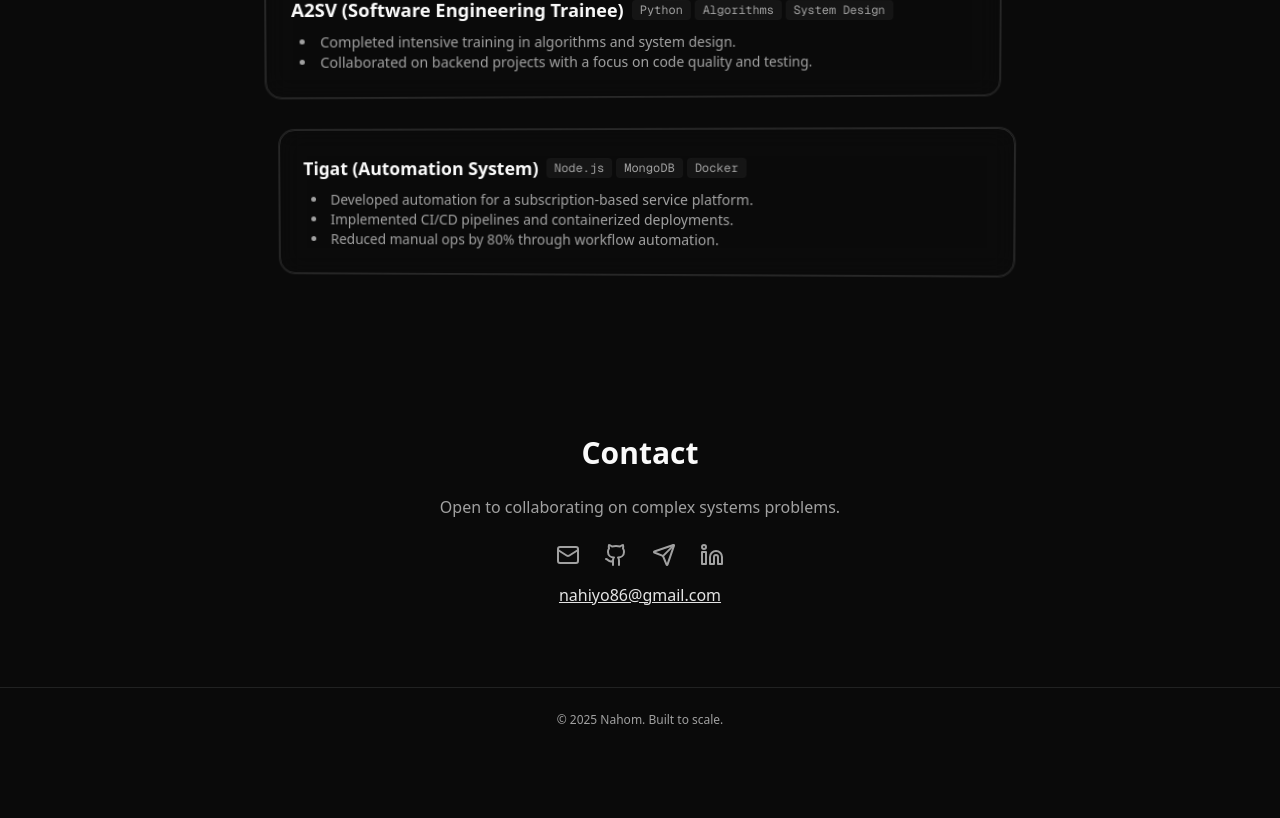
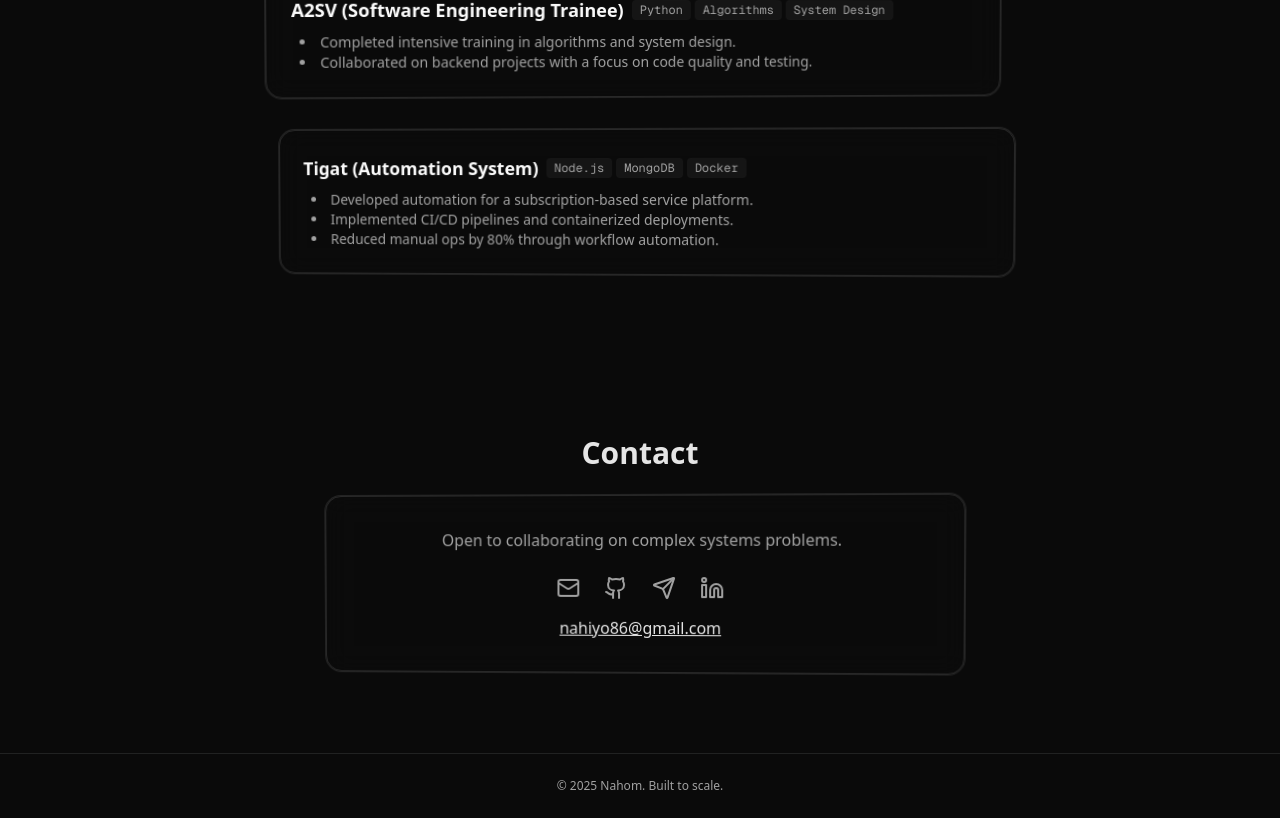
Before and after one commit to nahom-zewdu/my-portfolio, a Next.js app: page / in a window 1280 px wide. Shown: the part 2299-3117 px from the top of the page. Before the commit the page ends 3051 px from the top, so only its background shows below. Built offline with nearby package versions, Linux system fonts and the light colour scheme.

Commit message:
contact: update socials and email to real links (GitHub, LinkedIn, Telegram, Email)

```diff
--- a/src/components/ContactSection.tsx
+++ b/src/components/ContactSection.tsx
@@ -1,11 +1,12 @@
 import { Mail, Github, Linkedin, Send } from "lucide-react";
 import { motion } from "framer-motion";
+import InteractiveCard from "@/components/shared/InteractiveCard";
 
 const links = [
   { href: "mailto:nahiyo86@gmail.com", label: "Email", icon: Mail },
   { href: "https://github.com/nahom-zewdu", label: "GitHub", icon: Github },
-  { href: "https://t.me/nahom_z1", label: "Telegram", icon: Send },
-  { href: "https://linkedin.com/in/nahom-zewdu", label: "LinkedIn", icon: Linkedin },
+  { href: "https://t.me/latencymonk", label: "Telegram", icon: Send },
+  { href: "https://www.linkedin.com/in/nahom-zewdu/", label: "LinkedIn", icon: Linkedin },
 ];
 
 const containerVariants = {
@@ -31,9 +32,9 @@ const itemVariants = {
 
 export default function ContactSection() {
   return (
-    <section id="contact" className="max-w-2xl mx-auto py-20 px-4 text-center">
+    <section id="contact" className="relative z-0 max-w-2xl mx-auto py-20 px-4 text-center">
       <motion.h2
-        className="text-3xl font-bold mb-6"
+        className="text-3xl font-bold mb-6 text-primary"
         initial={{ opacity: 0, y: 30 }}
         whileInView={{ opacity: 1, y: 0 }}
         transition={{ duration: 0.6 }}
@@ -41,6 +42,14 @@ export default function ContactSection() {
       >
         Contact
       </motion.h2>
+      <InteractiveCard>
+        <motion.div
+          className="rounded-2xl p-8 bg-transparent border-0 shadow-none"
+          variants={containerVariants}
+          initial="hidden"
+          whileInView="visible"
+          viewport={{ once: true }}
+        >
           <motion.p
             className="mb-6 text-muted-foreground"
             initial={{ opacity: 0, y: 20 }}
@@ -53,9 +62,6 @@ export default function ContactSection() {
           <motion.div
             className="flex flex-wrap justify-center gap-6 mb-4"
             variants={containerVariants}
-        initial="hidden"
-        whileInView="visible"
-        viewport={{ once: true }}
           >
             {links.map(({ href, label, icon: Icon }) => (
               <motion.a
@@ -90,6 +96,8 @@ export default function ContactSection() {
           >
             nahiyo86@gmail.com
           </motion.a>
+        </motion.div>
+      </InteractiveCard>
     </section>
   );
 }
```
Lines whose indentation alone changed are shown as unchanged.
